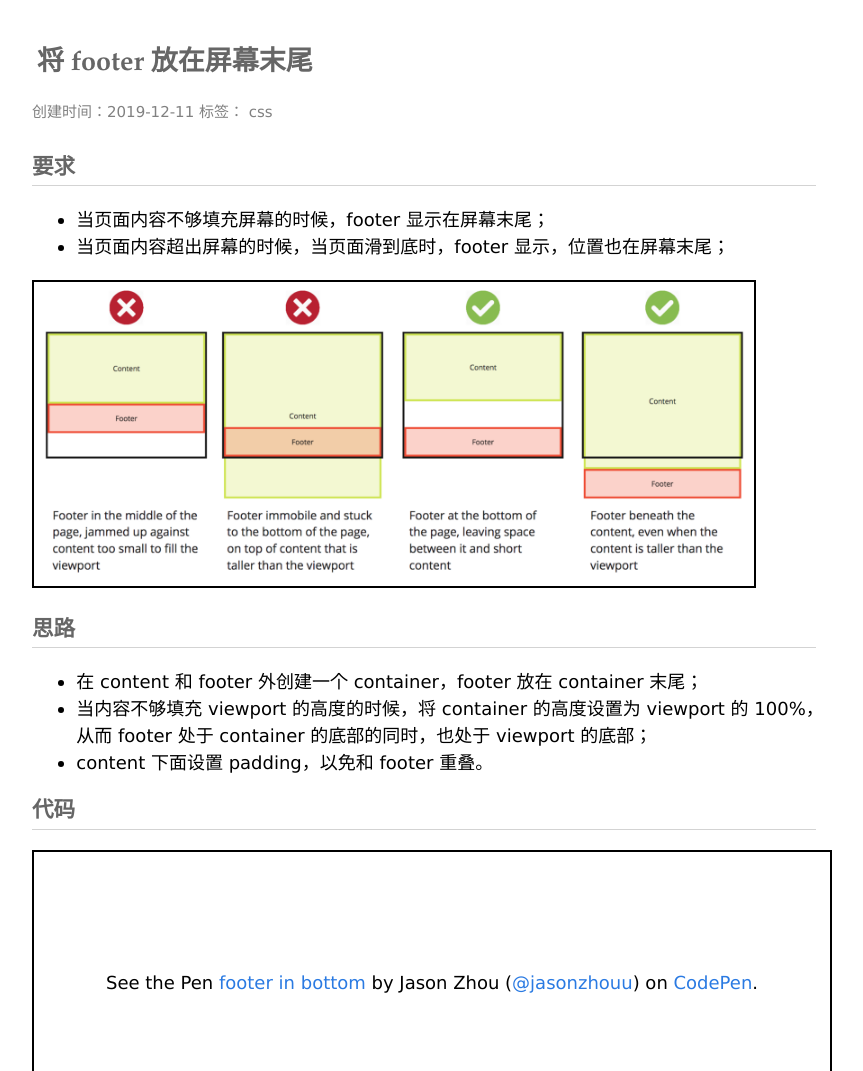
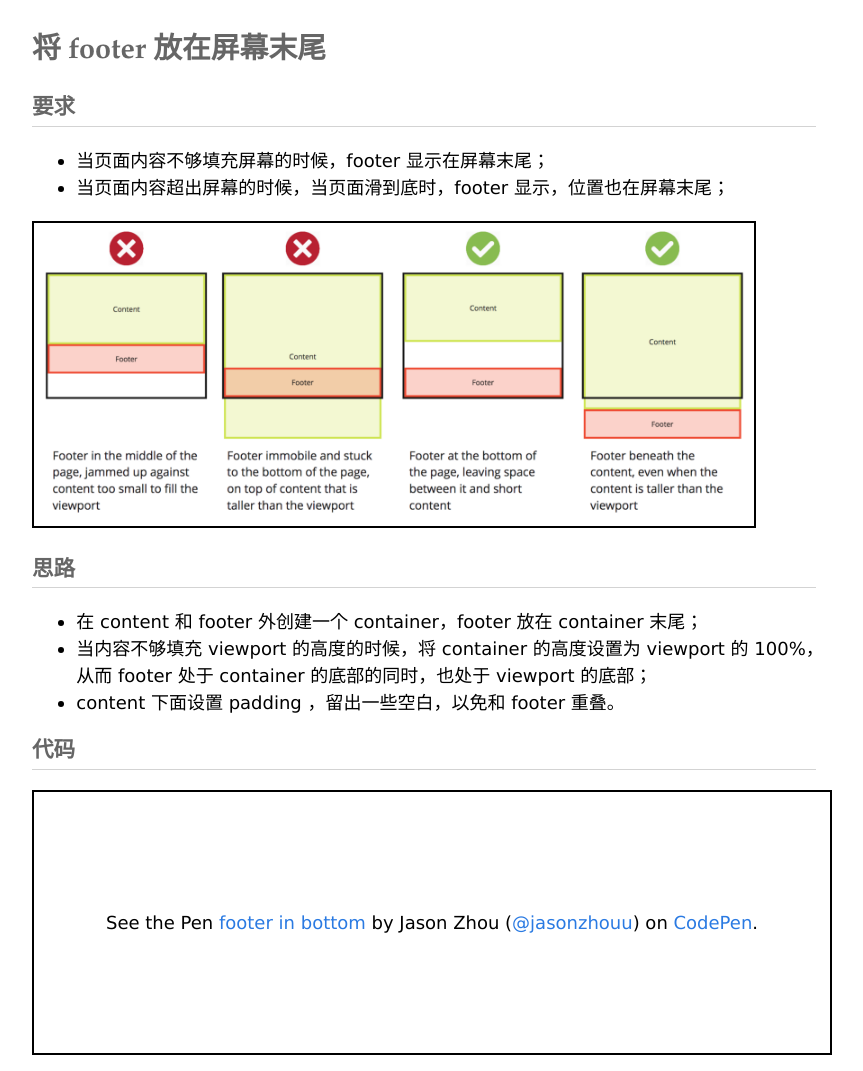
Before and after one commit to jasonzhouu/jasonzhouu.github.io, a Jekyll site: the page built from _posts/2019-12-11-footer-in-bottom.md, in a window 1280 px wide, cut to the strip 0-1071 px from the top of the page. Shown: the whole strip, without its empty margins (208-1071 px from the left). Built offline with Jekyll 4.4.1, drawn with Linux system fonts in a browser that asks for light colours; some of the changed text lies outside the part shown.

Commit message:
vue component

```diff
--- a/_layouts/post.html
+++ b/_layouts/post.html
@@ -5,11 +5,15 @@
 
   <header class="post-header">
     <h1>{{ page.title }}</h1>
-    <p class="meta">创建时间：{{ page.date | date: "%Y-%m-%d" }}{% if page.tags %} 标签： {{ page.tags }}{% endif %}</p>
   </header>
 
   <article class="post-content">
   {{ content }}
   </article>
+  <div class="meta">
+      创建时间：{{ page.date | date: "%Y-%m-%d" }}
+      <br>
+      {% if page.tags %} 标签： {{ page.tags }}{% endif %}
+  </div>
 
 </div>
--- a/_posts/2019-12-11-footer-in-bottom.md
+++ b/_posts/2019-12-11-footer-in-bottom.md
@@ -18,7 +18,7 @@
 
 - 在 content 和 footer 外创建一个 container，footer 放在 container 末尾；
 - 当内容不够填充 viewport 的高度的时候，将 container 的高度设置为 viewport 的 100%，从而 footer 处于 container 的底部的同时，也处于 viewport 的底部；
-- content 下面设置 padding，以免和 footer 重叠。
+- content 下面设置 padding ，留出一些空白，以免和 footer 重叠。
 
 ## 代码
 
--- a/css/main.css
+++ b/css/main.css
@@ -18,11 +18,9 @@
 }
 
 h1 {
-    font-size: 1.5em;
+    font-size: 1.6em;
     font-family: "Palatino Linotype", "Book Antiqua", Palatino, Helvetica, STKaiti, SimSun, serif;
-    margin-top: 10px;
-    margin-bottom: 10px;
-    padding: 5px;
+    padding-top: 30px;
     width: 98%;
     line-height: 150%;
     color: #666666;
@@ -144,15 +142,6 @@
   color: #828282;
 }
 
-.github-icon-svg,
-.twitter-icon-svg {
-  display: inline-block;
-  width: 16px;
-  height: 16px;
-  position: relative;
-  top: 3px;
-}
-
 
 a.footnote {
     margin: 0 2px;
@@ -164,9 +153,8 @@
 /* ----------------------------------------------------------*/
 
 .page-content {
-  padding: 30px 0;
   background-color: #fff;
-  padding-bottom: 100px;
+  padding-bottom: 150px;
 }
 
 
@@ -175,7 +163,10 @@
 
 .home h1 { margin-bottom: 25px; }
 
-.posts { list-style-type: none; }
+.posts {
+    list-style-type: none;
+    padding-top: 20px;
+}
 
 .posts li {
     margin-bottom: 30px;
@@ -197,9 +188,8 @@
 /* Post styles */
 /* ----------------------------------------------------------*/
 
-.post-header { margin: 10px 0 30px; }
 
-.post-header .meta {
+.meta {
   font-size: 15px;
   color: #818181;
   margin-top: 5px;
```
Also changed, not shown: _posts/2020-01-13-vue-component.md (added, +93 -0 lines), assets/2020-01-13-vue-component/vue-component-with-preprocessors.png (added), assets/2020-01-13-vue-component/vue-component.png (added).
